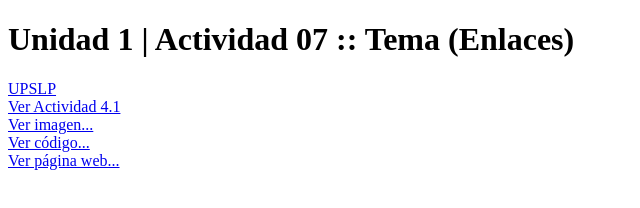
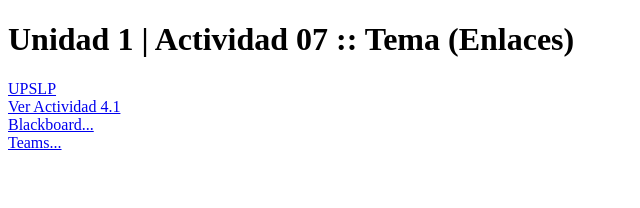
Before and after one commit to Dav132-creator/Dav132-creator.github.io, a plain HTML site: page Links7.html in a window 1280 px wide. Shown: the whole page, without its empty margins (0-640 px from the left). Drawn offline with Linux system fonts and the light colour scheme.

Commit message:
Update Links7.html

```diff
--- a/Links7.html
+++ b/Links7.html
@@ -11,9 +11,8 @@
 <body>
     <h1>Unidad 1 | Actividad 07 :: Tema (Enlaces)</h1>
     <a href="https://www.upslp.edu.mx/upslp/">UPSLP</a> <br>
-    <a href="actividad_04-1.html">Ver Actividad 4.1</a> <br>
-    <a href="archivos/construccion.jpg" target="_blank">Ver imagen...</a> <br>
-    <a href="archivos/ahorcado.cpp" target="_blank">Ver código...</a> <br>
-    <a href="archivos/javascript.html" target="_blank">Ver página web...</a> <br>
+    <a href="Listas4.1.html">Ver Actividad 4.1</a> <br>
+    <a href="https://upslp.blackboard.com" target="_blank">Blackboard...</a> <br>
+    <a href="https://teams.microsoft.com/v2/" target="_blank">Teams...</a> <br>
 </body>
 </html>
```
